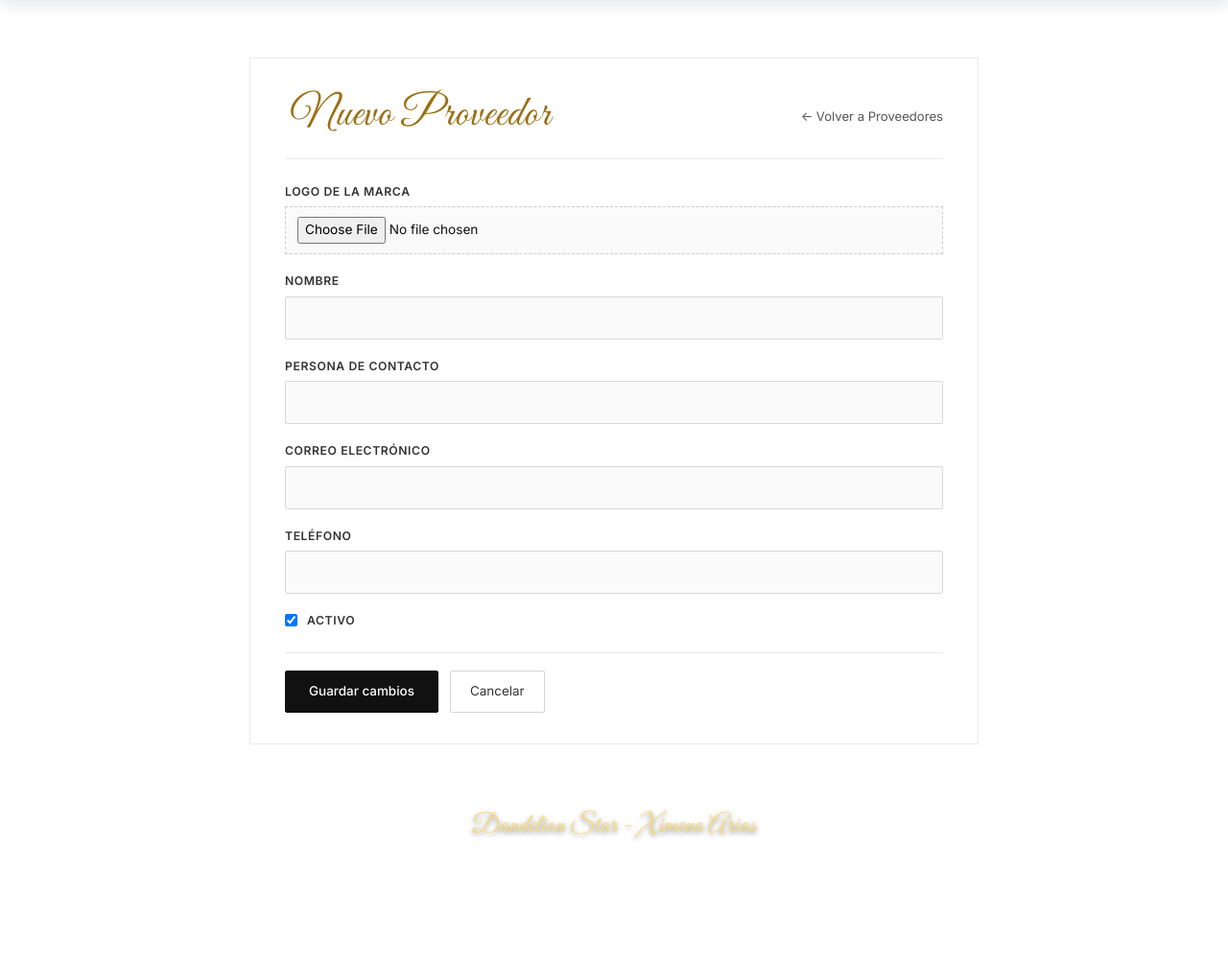
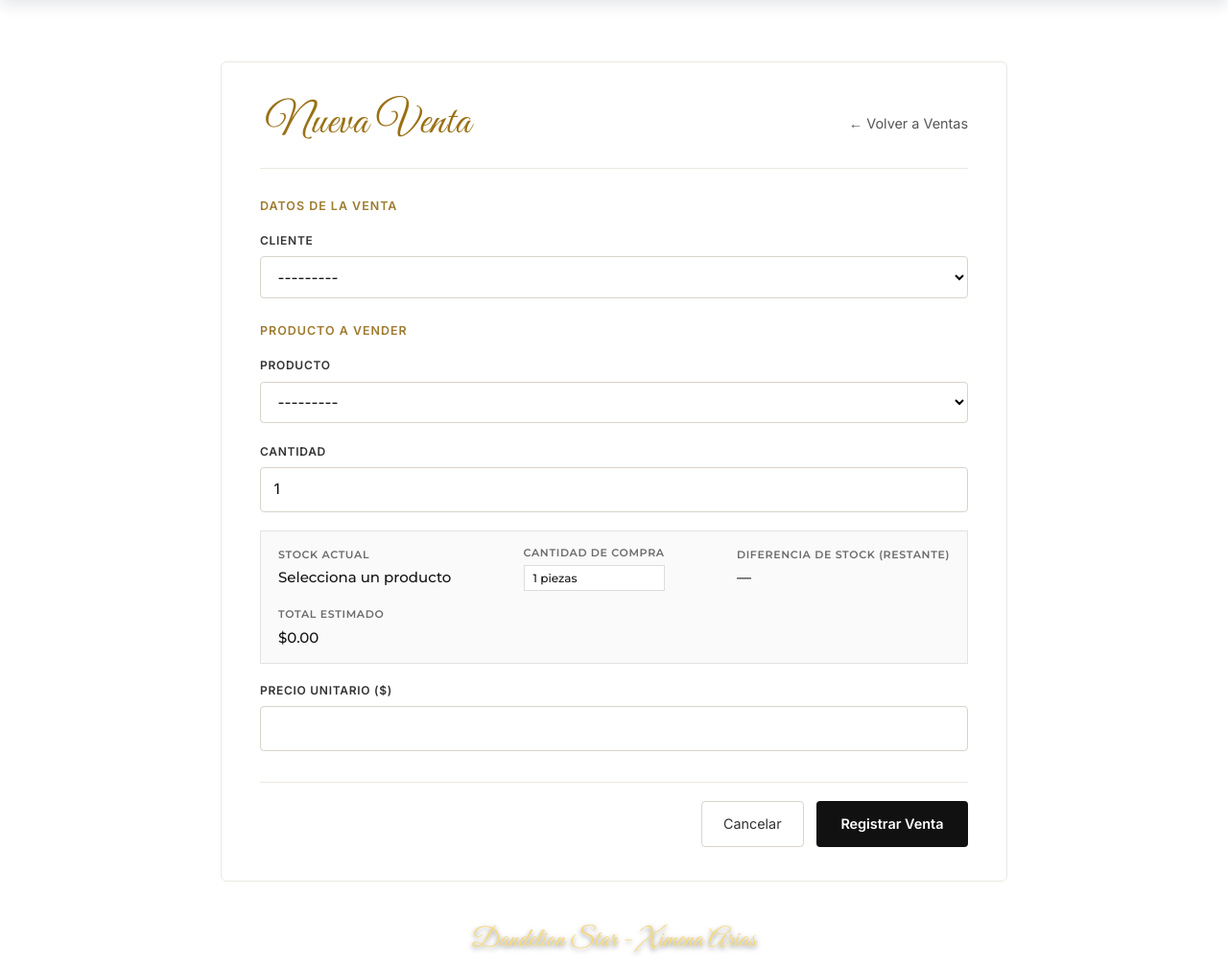
Before and after one commit to XimenaArias182/erp-dandelion-star, a Django app: page /ventas/nueva/ in a window 1280 px wide. Shown: the part 80-1087 px from the top of the page at 96% size. Before the commit the page ends 955 px from the top, so only its background shows below. Run offline with Django 4.2, Linux system fonts and the light colour scheme; the visitor is signed in with stand-in values (Sample User, id 1); data comes from the database, SQL or seed files in the repository; data that the repository does not hold is empty.

Commit message:
Corregir formulario de Nueva Venta

```diff
--- a/ventas/templates/ventas/crear.html
+++ b/ventas/templates/ventas/crear.html
@@ -1,190 +1,154 @@
-{% extends 'base.html' %}
-{% load static %}
-
+{% extends "base.html" %}
 {% block content %}
-<style id="ds-prov-form-style">
-    .ds-form-shell {
-        max-width: 760px;
-        margin: 28px auto 56px;
-        padding: 32px 36px;
-        background: #FFFFFF;
-        border: 1px solid #EAEAEA;
-        color: #111111;
-        font-family: 'Inter', -apple-system, BlinkMacSystemFont, 'Segoe UI', Roboto, sans-serif;
+<style>
+    .ds-venta-wrap {
+        max-width: 820px;
+        margin: 2rem auto;
+        padding: 2.2rem 2.5rem;
+        background: #ffffff;
+        border: 1px solid #ece8e1;
+        border-radius: 6px;
     }
-    .ds-form-head {
+    .ds-venta-header {
         display: flex;
+        justify-content: space-between;
         align-items: center;
-        justify-content: space-between;
-        gap: 16px;
-        padding-bottom: 16px;
-        margin-bottom: 24px;
-        border-bottom: 1px solid #EAEAEA;
+        padding-bottom: 1.2rem;
+        margin-bottom: 1.8rem;
+        border-bottom: 1px solid #ece8e1;
     }
-    .ds-form-title {
+    .ds-venta-title {
+        font-family: 'Great Vibes', 'Playfair Display', Georgia, serif;
+        font-size: 2.6rem;
+        font-weight: 400;
+        color: #9e7b2f;
         margin: 0;
-        font-size: 1.45rem;
-        font-weight: 400;
-        letter-spacing: 0.03em;
-        color: #111111;
     }
-    .ds-form-back {
-        font-size: 0.82rem;
-        color: #555555 !important;
-        text-decoration: none !important;
+    .ds-venta-back {
+        color: #555;
+        text-decoration: none;
+        font-size: 0.9rem;
     }
-    .ds-form-back:hover {
-        color: #111111 !important;
-        text-decoration: underline !important;
+    .ds-venta-back:hover { color: #111; }
+    .ds-venta-section {
+        font-size: 0.78rem;
+        font-weight: 700;
+        letter-spacing: 0.08em;
+        text-transform: uppercase;
+        color: #9e7b2f;
+        margin: 1.5rem 0 1rem;
     }
-    .ds-form-alert {
-        padding: 12px 14px;
-        margin-bottom: 20px;
-        background: #FEF2F2;
-        border: 1px solid #FECACA;
-        color: #991B1B;
-        font-size: 0.84rem;
-        border-radius: 2px;
+    .ds-venta-field { margin-bottom: 1.2rem; }
+    .ds-venta-field label {
+        display: block;
+        font-size: 0.75rem;
+        font-weight: 700;
+        letter-spacing: 0.06em;
+        text-transform: uppercase;
+        color: #333;
+        margin-bottom: 0.45rem;
     }
-    .ds-logo-preview {
-        display: flex;
-        align-items: center;
-        gap: 14px;
-        padding: 10px 12px;
-        margin-bottom: 10px;
-        background: #F6F6F6;
-        border: 1px solid #E5E5E5;
-        font-size: 0.78rem;
-        color: #555555;
-    }
-    .ds-logo-preview img {
-        width: 54px;
-        height: 54px;
-        object-fit: contain;
-        background: #FFFFFF;
-        border: 1px solid #E0E0E0;
-        padding: 4px;
-    }
-    .ds-form-group {
-        margin-bottom: 18px;
-    }
-    .ds-form-group label {
-        display: block;
-        font-size: 0.76rem;
-        font-weight: 600;
-        text-transform: uppercase;
-        letter-spacing: 0.05em;
-        color: #333333;
-        margin-bottom: 6px;
-    }
-    .ds-form-group input[type="text"],
-    .ds-form-group input[type="email"],
-    .ds-form-group input[type="number"],
-    .ds-form-group input[type="tel"],
-    .ds-form-group select,
-    .ds-form-group textarea {
+    .ds-venta-field input,
+    .ds-venta-field select,
+    .ds-venta-field textarea {
         width: 100%;
-        padding: 10px 12px;
-        border: 1px solid #D8D8D8;
-        background: #FAFAFA;
-        color: #111111;
-        font-size: 0.9rem;
-        border-radius: 2px;
+        padding: 0.65rem 0.85rem;
+        border: 1px solid #d8d4cc;
+        border-radius: 4px;
+        font-size: 0.95rem;
+        background: #fff;
         box-sizing: border-box;
     }
-    .ds-form-group input:focus,
-    .ds-form-group select:focus,
-    .ds-form-group textarea:focus {
+    .ds-venta-field input:focus,
+    .ds-venta-field select:focus,
+    .ds-venta-field textarea:focus {
         outline: none;
-        border-color: #111111;
-        background: #FFFFFF;
+        border-color: #9e7b2f;
     }
-    .ds-form-group input[type="file"] {
-        width: 100%;
-        padding: 10px 12px;
-        border: 1px dashed #CCCCCC;
-        background: #FAFAFA;
-        font-size: 0.85rem;
-        box-sizing: border-box;
+    .ds-venta-errors {
+        background: #fdf2f2;
+        border: 1px solid #f5c2c7;
+        color: #842029;
+        padding: 0.75rem 1rem;
+        border-radius: 4px;
+        margin-bottom: 1rem;
+        font-size: 0.9rem;
     }
-    .ds-form-actions {
+    .ds-field-error {
+        color: #b42318;
+        font-size: 0.82rem;
+        margin-top: 0.3rem;
+    }
+    .ds-venta-actions {
         display: flex;
-        align-items: center;
-        gap: 12px;
-        margin-top: 24px;
-        padding-top: 18px;
-        border-top: 1px solid #EAEAEA;
-    }
-    .ds-btn-save {
-        padding: 10px 24px;
-        border: 1px solid #111111;
-        background: #111111;
-        color: #FFFFFF;
-        font-size: 0.84rem;
-        font-weight: 500;
-        cursor: pointer;
-        border-radius: 2px;
-    }
-    .ds-btn-save:hover {
-        background: #FFFFFF;
-        color: #111111;
+        justify-content: flex-end;
+        gap: 0.8rem;
+        margin-top: 2rem;
+        padding-top: 1.2rem;
+        border-top: 1px solid #ece8e1;
     }
     .ds-btn-cancel {
-        padding: 10px 20px;
-        border: 1px solid #D4D4D4;
-        background: #FFFFFF;
-        color: #333333 !important;
-        font-size: 0.84rem;
-        text-decoration: none !important;
-        border-radius: 2px;
+        padding: 0.7rem 1.4rem;
+        border: 1px solid #d8d4cc;
+        border-radius: 4px;
+        color: #333;
+        text-decoration: none;
+        font-size: 0.9rem;
     }
+    .ds-btn-submit {
+        padding: 0.7rem 1.6rem;
+        background: #111111;
+        color: #ffffff;
+        border: none;
+        border-radius: 4px;
+        font-size: 0.9rem;
+        font-weight: 600;
+        cursor: pointer;
+    }
+    .ds-btn-submit:hover { background: #2b2b2b; }
 </style>
 
-<div class="ds-form-shell">
-    <div class="ds-form-head">
-        <h1 class="ds-form-title">{% if proveedor and proveedor.pk %}Editar {{ proveedor.nombre }}{% else %}Nuevo Proveedor{% endif %}</h1>
-        <a href="{% url 'proveedores:lista' %}" class="ds-form-back">&larr; Volver a Proveedores</a>
+<div class="ds-venta-wrap">
+    <div class="ds-venta-header">
+        <h1 class="ds-venta-title">Nueva Venta</h1>
+        <a href="{% url 'ventas:lista' %}" class="ds-venta-back">&larr; Volver a Ventas</a>
     </div>
 
-    {% if error_msg %}
-    <div class="ds-form-alert">{{ error_msg }}</div>
+    {% if venta_form.non_field_errors or detalle_form.non_field_errors %}
+    <div class="ds-venta-errors">
+        {{ venta_form.non_field_errors }}
+        {{ detalle_form.non_field_errors }}
+    </div>
     {% endif %}
 
-    <form method="post" action="{{ request.path }}" enctype="multipart/form-data">
+    <form method="post" novalidate>
         {% csrf_token %}
-        <div class="ds-form-group">
-    <label for="id_logo">Logo de la marca</label>
-    {% if proveedor and proveedor.pk and proveedor.logo %}
-    <div class="ds-logo-preview">
-        <img src="{{ proveedor.logo.url }}" alt="Logo actual">
-        <span>Logo actual cargado (puedes elegir otro archivo para reemplazarlo)</span>
-    </div>
-    {% endif %}
-    <input type="file" id="id_logo" name="logo" accept="image/*">
-</div>
-        <div class="ds-form-group">
-    <label for="id_nombre">Nombre</label>
-    <input type="text" id="id_nombre" name="nombre" value="{{ proveedor.nombre|default:"" }}" required>
-</div>
-        <div class="ds-form-group">
-    <label for="id_contacto">Persona de contacto</label>
-    <input type="text" id="id_contacto" name="contacto" value="{{ proveedor.contacto|default:"" }}">
-</div>
-        <div class="ds-form-group">
-    <label for="id_correo">Correo electrónico</label>
-    <input type="text" id="id_correo" name="correo" value="{{ proveedor.correo|default:"" }}" required>
-</div>
-        <div class="ds-form-group">
-    <label for="id_telefono">Teléfono</label>
-    <input type="text" id="id_telefono" name="telefono" value="{{ proveedor.telefono|default:"" }}">
-</div>
-        <div class="ds-form-group" style="display:flex;align-items:center;gap:10px;">
-    <input type="checkbox" id="id_activo" name="activo" {% if not proveedor or proveedor.activo %}checked{% endif %}>
-    <label for="id_activo" style="margin:0;">Activo</label>
-</div>
-        <div class="ds-form-actions">
-            <button type="submit" class="ds-btn-save">Guardar cambios</button>
-            <a href="{% url 'proveedores:lista' %}" class="ds-btn-cancel">Cancelar</a>
+
+        <div class="ds-venta-section">Datos de la Venta</div>
+        {% for field in venta_form %}
+        <div class="ds-venta-field">
+            <label for="{{ field.id_for_label }}">{{ field.label }}</label>
+            {{ field }}
+            {% if field.errors %}
+            <div class="ds-field-error">{{ field.errors|join:", " }}</div>
+            {% endif %}
+        </div>
+        {% endfor %}
+
+        <div class="ds-venta-section">Producto a Vender</div>
+        {% for field in detalle_form %}
+        <div class="ds-venta-field">
+            <label for="{{ field.id_for_label }}">{{ field.label }}</label>
+            {{ field }}
+            {% if field.errors %}
+            <div class="ds-field-error">{{ field.errors|join:", " }}</div>
+            {% endif %}
+        </div>
+        {% endfor %}
+
+        <div class="ds-venta-actions">
+            <a href="{% url 'ventas:lista' %}" class="ds-btn-cancel">Cancelar</a>
+            <button type="submit" class="ds-btn-submit">Registrar Venta</button>
         </div>
     </form>
 </div>
```
